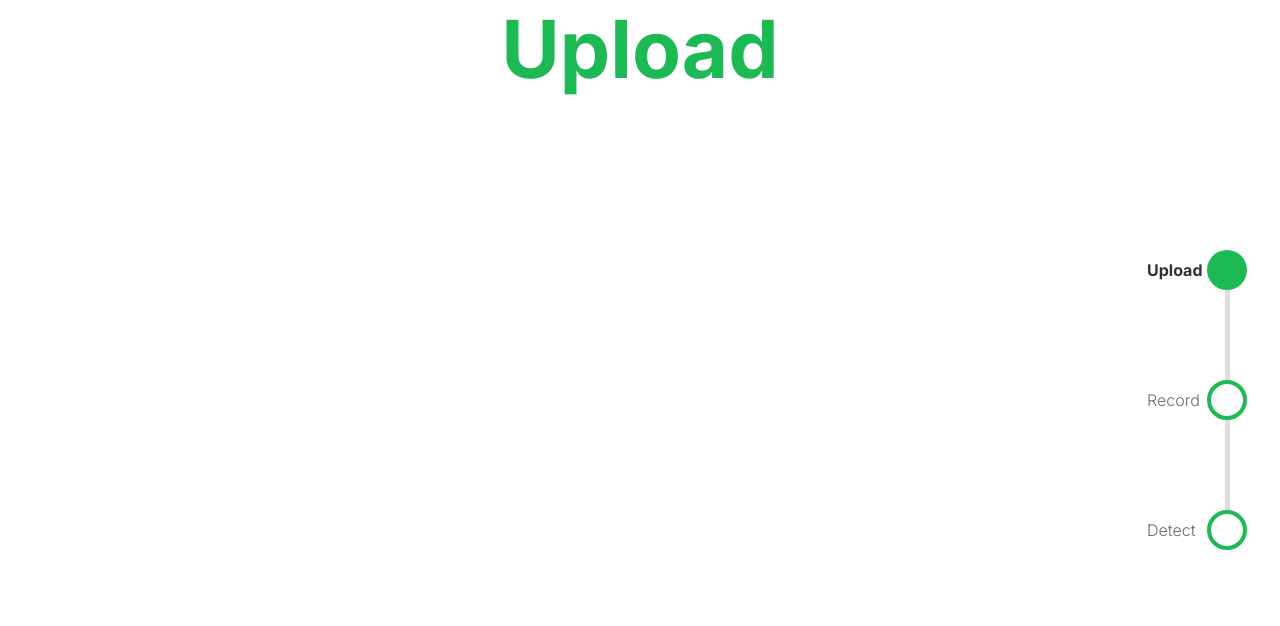
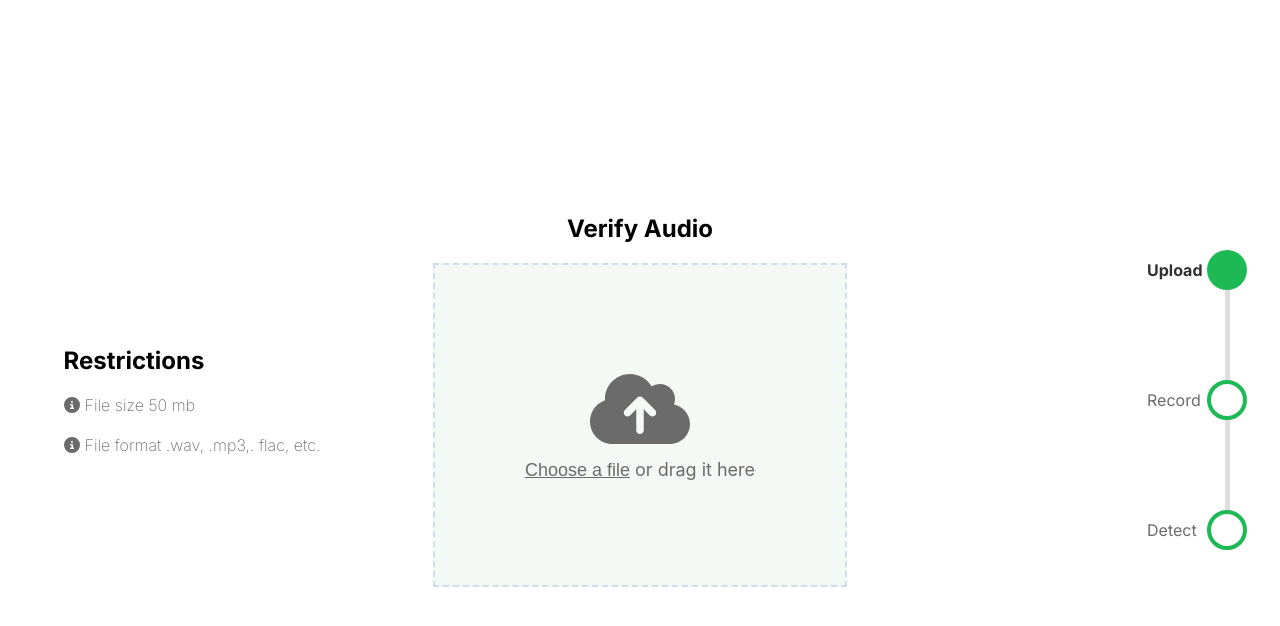
Before and after one commit to Heiseinosay/Thesis-Project, a React (Create React App) app: page /upload in a window 1280 px wide. Shown: the top 626 px of the page. Built offline with nearby package versions, Linux system fonts and the light colour scheme.

Commit message:
upload-changes

```diff
--- a/package.json
+++ b/package.json
@@ -3,6 +3,11 @@
   "version": "0.1.0",
   "private": true,
   "dependencies": {
+    "@fortawesome/fontawesome-svg-core": "^6.5.2",
+    "@fortawesome/free-brands-svg-icons": "^6.5.2",
+    "@fortawesome/free-regular-svg-icons": "^6.5.2",
+    "@fortawesome/free-solid-svg-icons": "^6.5.2",
+    "@fortawesome/react-fontawesome": "^0.2.0",
     "@testing-library/jest-dom": "^5.17.0",
     "@testing-library/react": "^13.4.0",
     "@testing-library/user-event": "^13.5.0",
--- /dev/null
+++ b/src/components/DragDropFiles.jsx
@@ -0,0 +1,118 @@
+import React from 'react'
+import { useState, useRef, } from 'react'
+import { Link, useNavigate } from 'react-router-dom';
+import '../style/dropzone.css'
+
+import { FontAwesomeIcon } from '@fortawesome/react-fontawesome'
+import { faCloudArrowUp } from '@fortawesome/free-solid-svg-icons'
+
+function DragDropFiles() {
+
+    const [files, setFiles] = useState(null);
+    const inputRef = useRef();
+    const navigate = useNavigate();
+
+    const handleDragOver = (event) => {
+        event.preventDefault();
+    }
+
+    const handleDrop = (event) => {
+        event.preventDefault();
+        const droppedFiles = event.dataTransfer.files;
+        if (droppedFiles.length > 1) {
+            console.log(true)
+            alert("Please upload 1 audio file only");
+            return
+        }
+        // Check file type
+        const file = droppedFiles[0];
+        const allowedTypes = ["audio/mpeg", "audio/wav", "audio/flac"];
+        const allowedExtensions = [".mp3", ".wav", ".flac"];
+        const fileType = file.type;
+        const fileName = file.name;
+        const fileExtension = fileName.substring(fileName.lastIndexOf("."));
+        // console.log(fileType)
+        if (!allowedTypes.includes(fileType) || !allowedExtensions.includes(fileExtension)) {
+            alert("please upload audio file only.")
+            return
+        }
+        // Check file size
+        const maxFileSizeMB = 50;
+        const maxFileSizeBytes = maxFileSizeMB * 1024 * 1024;
+        if (file.size > maxFileSizeBytes) {
+            alert("Please upload a file smaller than 50MB.");
+            return;
+        }
+        setFiles(event.dataTransfer.files)
+    }
+
+    const validateFile = (droppedFiles) => {
+        if (droppedFiles.length > 1) {
+            alert("Please upload 1 audio file only");
+            return false;
+        }
+
+        const file = droppedFiles[0];
+        const allowedTypes = ["audio/mpeg", "audio/wav", "audio/flac"];
+        const allowedExtensions = [".mp3", ".wav", ".flac"];
+        const fileType = file.type;
+        const fileName = file.name;
+        const fileExtension = fileName.substring(fileName.lastIndexOf("."));
+
+        if (!allowedTypes.includes(fileType) || !allowedExtensions.includes(fileExtension)) {
+            alert("Please upload an audio file with .mp3, .wav, or .flac extension.");
+            return false;
+        }
+
+        const maxFileSizeMB = 50;
+        const maxFileSizeBytes = maxFileSizeMB * 1024 * 1024;
+        if (file.size > maxFileSizeBytes) {
+            alert("Please upload a file smaller than 50MB.");
+            return false;
+        }
+
+        return true;
+    };
+
+
+    const handleFileSelect = (event) => {
+        const selectedFile = event.target.files[0];
+        if (!validateFile([selectedFile])) {
+            return;
+        }
+        setFiles([selectedFile]);
+    };
+
+    const handleUpload = () => {
+        navigate("/record")
+    };
+
+    if (files)
+        return (
+            <div className='uploads'>
+                <ul>
+                    {Array.from(files).map((file, index) => (
+                        <li key={index}>{file.name}</li>
+                    ))}
+                </ul>
+                <div className="actions">
+                    <button className='btn btn-upload' onClick={handleUpload}>Upload</button>
+                    <button className='btn btn-cancel' onClick={() => setFiles(null)}>Cancel</button>
+                </div>
+            </div>
+        )
+
+    return (
+        <>
+            {!files && (
+                <div className='dropzone' onDragOver={handleDragOver} onDrop={handleDrop}>
+                    <FontAwesomeIcon className='icon-cloud' icon={faCloudArrowUp} />
+                    <input type="file" onChange={handleFileSelect} ref={inputRef} hidden />
+                    <p><button onClick={() => inputRef.current.click()}>Choose a file</button> or drag it here</p>
+                </div>
+            )}
+        </>
+    )
+}
+
+export default DragDropFiles
--- a/src/pages/Result.jsx
+++ b/src/pages/Result.jsx
@@ -6,7 +6,6 @@ function Result() {
         <div>
             <h1>Result</h1>
             <Navigation active="3" />
-
         </div>
     )
 }
--- a/src/pages/Upload.jsx
+++ b/src/pages/Upload.jsx
@@ -4,12 +4,28 @@ import '../style/font.css'
 import '../style/upload.css'
 
 import Navigation from '../components/NavigationProgress'
+import DropZone from '../components/DragDropFiles'
+
+import { FontAwesomeIcon } from '@fortawesome/react-fontawesome'
+import { faCircleInfo } from '@fortawesome/free-solid-svg-icons'
+
 
 function Upload() {
     return (
-        <div>
-            <h1 className='inter-bold hello'>Upload</h1>
-            <Navigation active="upload" />
+        <div className='upload-body'>
+            <div className="column column-first">
+                <div className="restrictions">
+                    <h1 className='inter-bold'>Restrictions</h1>
+                    <p className='inter-light'><FontAwesomeIcon className='icon' icon={faCircleInfo} />File size 50 mb</p>
+                    <p className='inter-light'><FontAwesomeIcon className='icon' icon={faCircleInfo} />File format .wav, .mp3,. flac, etc.</p>
+                </div>
+            </div>
+            <div className="column column-midle">
+                <h1 className='inter-bold'>Verify Audio</h1>
+                <DropZone />
+            </div>
+            <div className="column"></div>
+            <Navigation />
         </div>
     )
 }
--- /dev/null
+++ b/src/style/dropzone.css
@@ -0,0 +1,55 @@
+.dropzone {
+    display: flex;
+    flex-direction: column;
+    justify-content: center;
+    align-items: center;
+    height: 360px;
+    height: 40%;
+    width: 80%;
+    border: 2px dashed #CFDCE9;
+    background-color: #F4F9F5;
+}
+
+.icon-cloud {
+    color: var(--grey);
+    font-size: 80px;
+}
+
+.dropzone p button {
+    background-color: transparent;
+    border: none;
+    cursor: pointer;
+    text-decoration: underline;
+    font-size: 18px;
+    color: var(--grey);
+}
+
+.dropzone p {
+    margin-top: 10px;
+    font-size: 18px;
+    color: var(--grey);
+}
+
+.uploads ul li {
+    list-style-type: none;
+}
+
+.btn {
+    height: 40px;
+    width: 80px;
+    cursor: pointer;
+    margin: 20px;
+}
+
+.btn-upload {
+    background-color: var(--green);
+    color: #ffffff;
+    border-radius: 3px;
+    border: none;
+}
+
+.btn-cancel {
+    border: 2px var(--green) solid;
+    color: var(--green);
+    border-radius: 3px;
+}
--- a/src/style/font.css
+++ b/src/style/font.css
@@ -4,7 +4,7 @@
 .inter-light {
     font-family: "Inter", sans-serif;
     font-optical-sizing: auto;
-    font-weight: 100;
+    font-weight: 200;
     font-style: normal;
     font-variation-settings:
         "slnt" 0;
@@ -13,7 +13,7 @@
 .inter-regular {
     font-family: "Inter", sans-serif;
     font-optical-sizing: auto;
-    font-weight: 300;
+    font-weight: 400;
     font-style: normal;
     font-variation-settings:
         "slnt" 0;
--- a/src/style/upload.css
+++ b/src/style/upload.css
@@ -1,4 +1,75 @@
-.hello {
-    color: var(--green);
-    font-size: 80px;
+.upload-body {
+    height: 100vh;
+    /* width: 100%; */
+    /* border: 1px solid; */
+    display: flex;
+    align-items: center;
+    justify-content: center;
+    flex-wrap: wrap;
 }
+
+.column {
+    width: 30%;
+    /* border: 1px solid; */
+    height: 100%;
+    /* background-color: red; */
+}
+
+.column-first {
+    display: flex;
+    flex-direction: column;
+    justify-content: center;
+    align-items: center;
+}
+
+.restrictions {
+    text-align: left;
+}
+
+.restrictions h1 {
+    font-size: 24px;
+}
+
+.restrictions p {
+    color: var(--grey);
+    margin-top: 20px;
+}
+
+.icon {
+    margin-right: 5px;
+    color: var(--grey);
+}
+
+.column-midle {
+    width: 40%;
+    background-color: white;
+    display: flex;
+    flex-direction: column;
+    align-items: center;
+    justify-content: center;
+}
+
+
+.column-midle h1 {
+    font-size: 24px;
+    padding-bottom: 20px;
+}
+
+
+
+
+
+
+
+
+
+
+
+@media screen and (max-width: 600px) {
+
+    .column,
+    .column-midle {
+        width: 100%;
+        max-width: 100%;
+    }
+}
```
Also changed, not shown: 1 other file (tests, documents, lock files or other folders).
